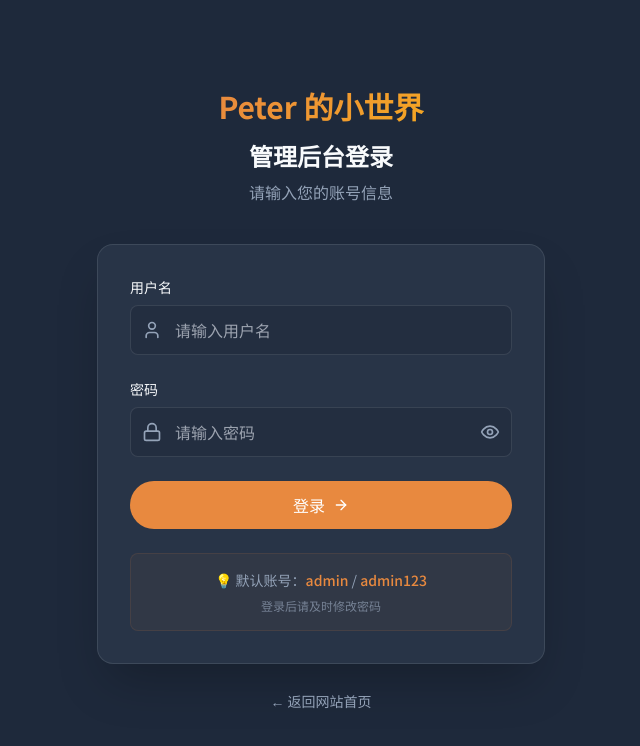
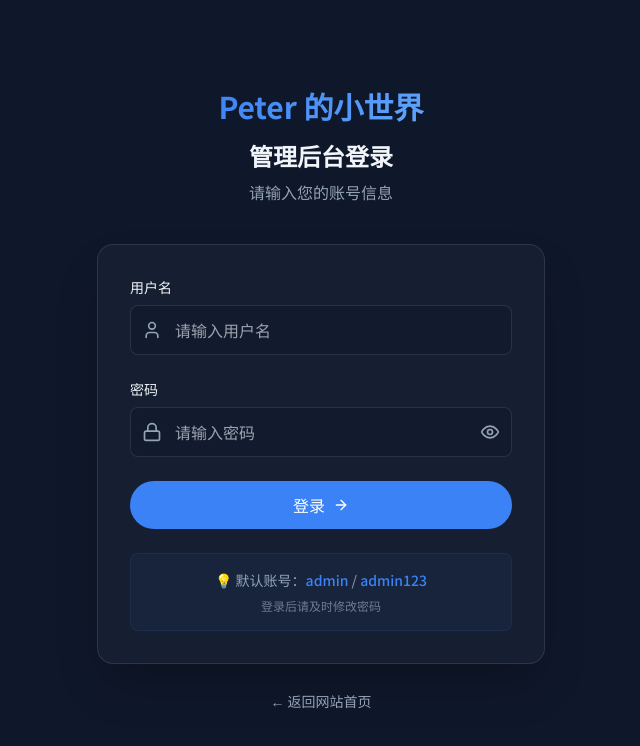
Before and after one commit to Peter121213/peter-world, a React (Vite) app in the folder frontend/: page /admin/login in a window 1280 px wide. Shown: the top 746 px of the page, without its empty margins (319-959 px from the left). Built offline with nearby package versions, Linux system fonts and the light colour scheme; no server answers.

Commit message:
feat: 深海暖阳配色，宝蓝+琥珀金，酷且高级

```diff
--- a/frontend/src/index.css
+++ b/frontend/src/index.css
@@ -51,16 +51,16 @@
 }
 
 ::-webkit-scrollbar-track {
-  background: #1A1A1A;
+  background: #0F172A;
 }
 
 ::-webkit-scrollbar-thumb {
-  background: #333;
+  background: #334155;
   border-radius: 4px;
 }
 
 ::-webkit-scrollbar-thumb:hover {
-  background: #E8893F;
+  background: #3B82F6;
 }
 
 /* 图片悬停效果 */
@@ -75,7 +75,7 @@
 
 /* 渐变文字 */
 .gradient-text {
-  background: linear-gradient(135deg, #E8893F 0%, #F5A623 100%);
+  background: linear-gradient(135deg, #3B82F6 0%, #60A5FA 100%);
   -webkit-background-clip: text;
   -webkit-text-fill-color: transparent;
   background-clip: text;
--- a/frontend/tailwind.config.js
+++ b/frontend/tailwind.config.js
@@ -8,25 +8,25 @@ export default {
   theme: {
     extend: {
       colors: {
-        background: '#1E293B',
-        foreground: '#F8FAFC',
+        background: '#0F172A',
+        foreground: '#F1F5F9',
         primary: {
-          DEFAULT: '#E8893F',
+          DEFAULT: '#3B82F6',
           foreground: '#FFFFFF',
         },
         secondary: {
-          DEFAULT: '#F8FAFC',
-          foreground: '#1E293B',
+          DEFAULT: '#F1F5F9',
+          foreground: '#0F172A',
         },
         muted: {
-          DEFAULT: '#64748B',
+          DEFAULT: '#475569',
           foreground: '#94A3B8',
         },
         card: {
-          DEFAULT: '#334155',
-          foreground: '#F8FAFC',
+          DEFAULT: '#1E293B',
+          foreground: '#F1F5F9',
         },
-        accent: '#E8893F',
+        accent: '#F59E0B',
       },
       fontFamily: {
         sans: ['Noto Sans SC', 'system-ui', 'sans-serif'],
```
